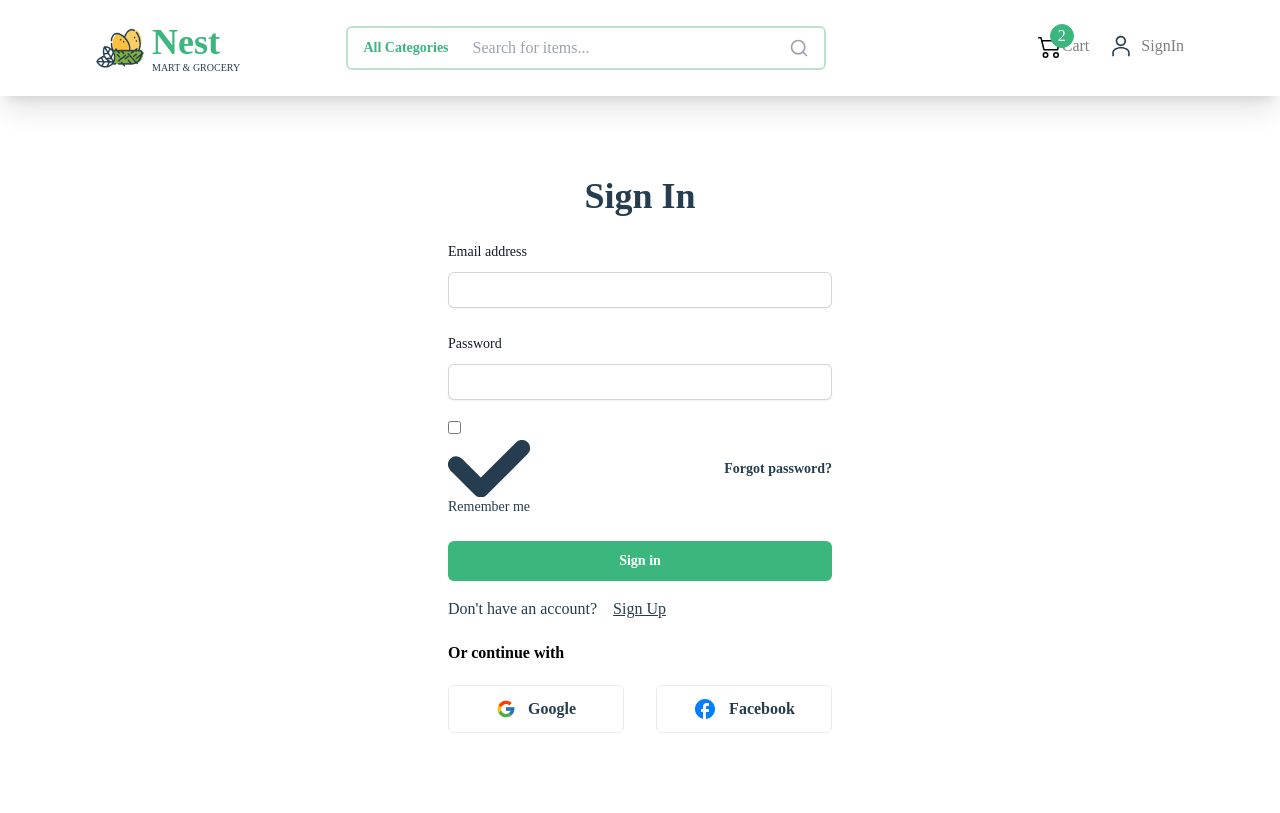
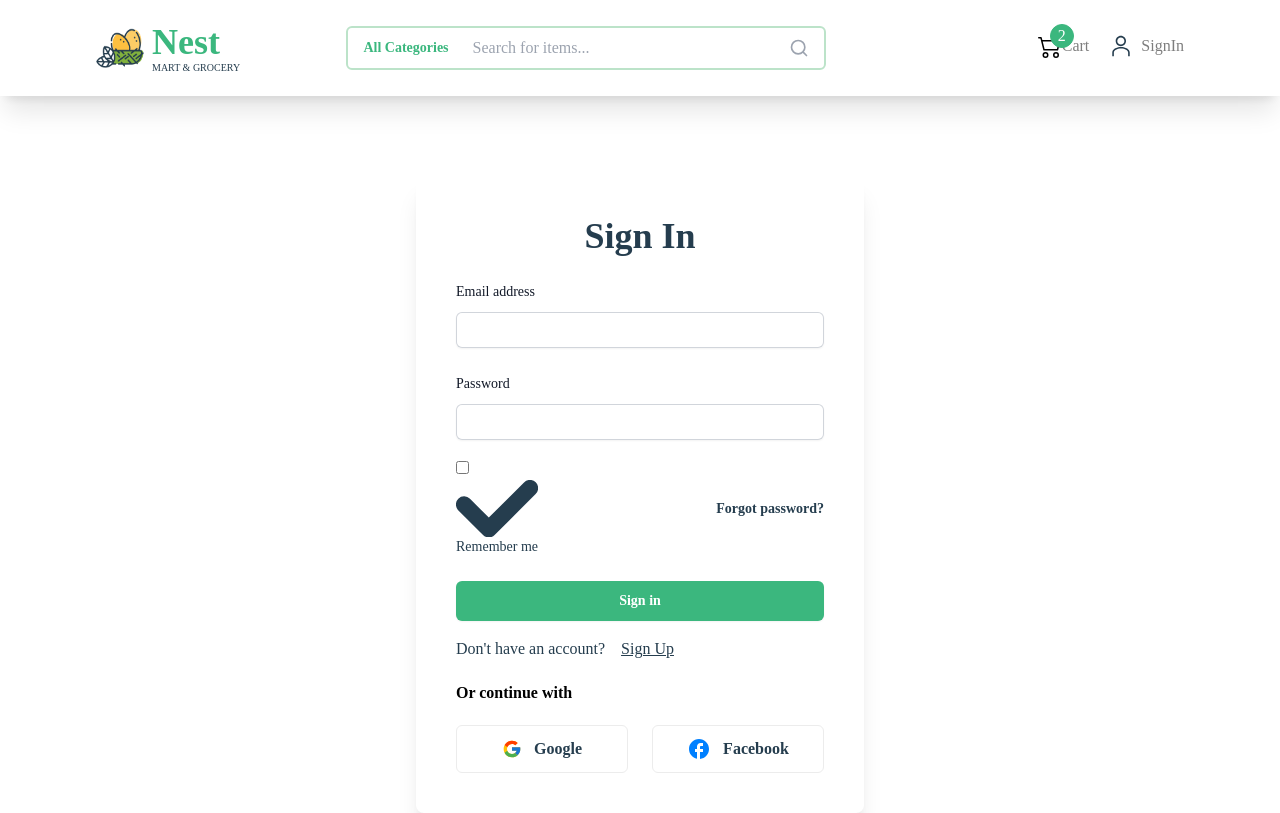
Before and after one commit to vicktor349/nestmart, a Next.js app: page /signin in a window 1280 px wide. Built offline with nearby package versions, Linux system fonts and the light colour scheme.

Commit message:
added shadow to form

```diff
--- a/pages/signin.js
+++ b/pages/signin.js
@@ -57,7 +57,7 @@ const SignIn = () =>
                 <title>Nest | SignIn</title>
             </Head>
             <div className="flex justify-center items-center px-6 lg:px-8">
-                <div className="sm:w-full sm:max-w-sm mt-10">
+                <div className="sm:w-full sm:max-w-md mt-10 shadow-xl rounded-lg p-10">
                     <h3 className='text-primaryText text-center font-semibold text-4xl mb-6'>Sign In</h3>
                     <form className="space-y-6" onSubmit={handleSignIn}>
                         <div>
```
